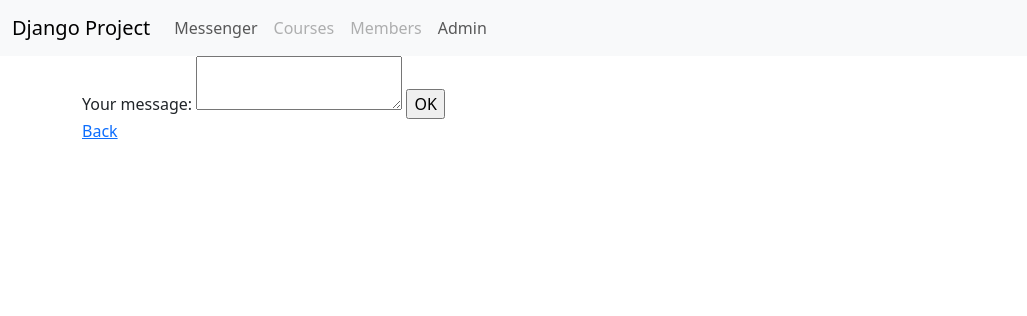
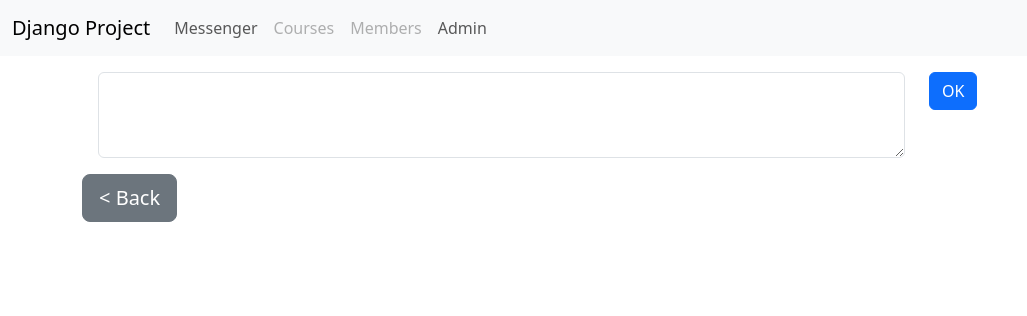
Before and after one commit to SergeKry/DjangoProject, a Django app: template mysite/messenger/templates/messenger/edit_message_form.html in a window 1280 px wide. Shown: the top 316 px of the page, without its empty margins (0-1027 px from the left). Run offline with Django 5.2, Linux system fonts and the light colour scheme; the template is opened without the code that fills it, so the values that code supplies are empty; some libraries are stand-ins or nearby versions.

Commit message:
beter styling for edit message and reply

```diff
--- a/mysite/messenger/templates/messenger/chat.html
+++ b/mysite/messenger/templates/messenger/chat.html
@@ -6,7 +6,7 @@
 <body>
 <div class="container">
     <h1>{{ chat }}</h1>
-    <div class="overflow-scroll p-3 border" style="max-height: 500px; max-width: 80%" id="messageArea">
+    <div class="overflow-scroll p-3 border" style="max-height: 500px; min-height: 500px; max-width: 80%" id="messageArea">
         {% if sent_messages %}
             {% for message in sent_messages %}
                 <div class="container">
--- a/mysite/messenger/templates/messenger/edit_message_form.html
+++ b/mysite/messenger/templates/messenger/edit_message_form.html
@@ -4,15 +4,20 @@
 
 <html>
 <body>
-    <div class="container">
-        <form action="{% url 'messenger:edit_message' message.pk %}" method="post">
-            {% csrf_token %}
-            <label for="your_message">Your message:</label>
-            <textarea name="your_message" id="your_message">{{ message }}</textarea>
-            <input type="submit" value="OK">
-        </form>
-        <a href="{% url 'messenger:chat' message.chat_id %}">Back</a>
-    </div>
+<div class="container">
+        <div class="container-fluid p-3">
+            <form action="{% url 'messenger:edit_message' message.pk %}" method="post">
+                {% csrf_token %}
+                <div class="row">
+                    <div class="col-9">
+                        <textarea name="your_message" cols="40" rows="3" class="form-control" id="your_message">{{ message }}</textarea>
+                    </div>
+                    <div class="col"><button type="submit" class="btn btn-primary">OK</button></div>
+                </div>
+            </form>
+        </div>
+    <a class="btn btn-secondary btn-lg" href="{% url 'messenger:chat' message.chat_id %}">< Back</a>
+</div>
 </body>
 </html>
 {% endblock %}
```
Also changed, not shown: mysite/messenger/templates/messenger/reply_form.html (+14 -9 lines).
